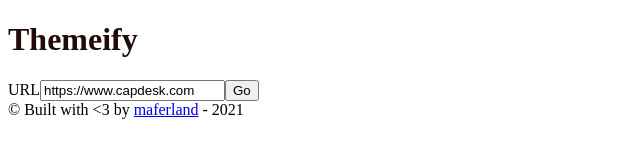
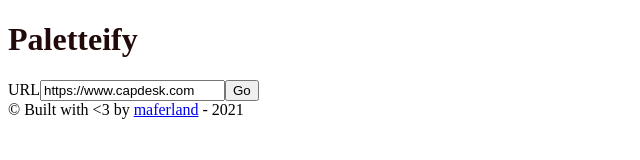
Before and after one commit to maferland/paletteify, a Next.js app: page / in a window 1280 px wide. Shown: the top 160 px of the page, without its empty margins (0-640 px from the left). Built offline with nearby package versions, Linux system fonts and the light colour scheme.

Commit message:
chore: rename to paletteify

```diff
--- a/package.json
+++ b/package.json
@@ -1,5 +1,5 @@
 {
-  "name": "themeify",
+  "name": "Paletteify",
   "version": "1.0.0",
   "description": "🎨 Generate Slack theme",
   "main": "index.js",
@@ -26,9 +26,9 @@
   "author": "Marc-Antoine Ferland <maferland@hey.com> (https://maferland.com)",
   "license": "MIT",
   "bugs": {
-    "url": "https://github.com/maferland/themeify/issues"
+    "url": "https://github.com/maferland/paletteify/issues"
   },
-  "homepage": "https://github.com/maferland/themeify#readme",
+  "homepage": "https://github.com/maferland/paletteify#readme",
   "devDependencies": {
     "@types/node": "^14.14.22",
     "@types/react": "^17.0.0",
--- a/pages/index.tsx
+++ b/pages/index.tsx
@@ -38,12 +38,12 @@ export default function Home() {
   return (
     <div>
       <Head>
-        <title>Themeify</title>
+        <title>Paletteify</title>
         <link rel="icon" href="/favicon.svg" />
       </Head>
 
       <main>
-        <Title>Themeify</Title>
+        <Title>Paletteify</Title>
 
         <form onSubmit={generate}>
           <label>URL</label>
```
Also changed, not shown: 1 other file (tests, documents, lock files or other folders).
